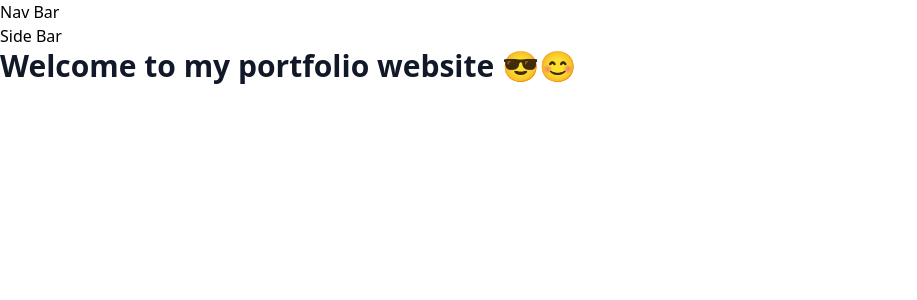
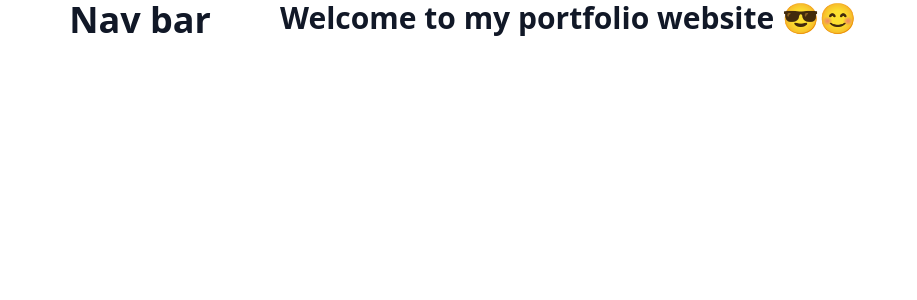
Before and after one commit to Moro-Afriyie/Portfolio, a Next.js app in the folder portfolio/: page / in a window 1280 px wide. Shown: the top 300 px of the page, without its empty margins (0-917 px from the left). Built offline with nearby package versions, Linux system fonts and the light colour scheme.

Commit message:
finish application layout

```diff
--- a/portfolio/components/Layout.tsx
+++ b/portfolio/components/Layout.tsx
@@ -1,6 +1,5 @@
 import * as React from 'react';
 import Navbar from './Navbar';
-import Sidebar from './Sidebar';
 
 interface ILayoutProps {
 	children: React.ReactNode;
@@ -8,12 +7,14 @@ interface ILayoutProps {
 
 const Layout: React.FunctionComponent<ILayoutProps> = ({ children }) => {
 	return (
-		<div>
-			<Navbar />
-			<div className="sidebar">
+		<div className="h-screen flex">
+			<header className="header h-full overflow-y-auto w-[17.5rem]">
+				<Navbar />
+			</header>
+			{/* <aside className="sidebar h-full  border-red-900  overflow-y-auto w-[17.5rem]">
 				<Sidebar />
-			</div>
-			<main className="body">{children}</main>
+			</aside> */}
+			<main className="main h-full flex-1 overflow-y-auto">{children}</main>
 		</div>
 	);
 };
--- a/portfolio/components/Navbar.tsx
+++ b/portfolio/components/Navbar.tsx
@@ -1,7 +1,11 @@
 import * as React from 'react';
 
 const Navbar: React.FunctionComponent = () => {
-	return <h1>Nav Bar</h1>;
+	return (
+		<div>
+			<h1 className="text-4xl text-center font-bold text-gray-900">Nav bar</h1>
+		</div>
+	);
 };
 
 export default Navbar;
--- a/portfolio/components/Sidebar.tsx
+++ b/portfolio/components/Sidebar.tsx
@@ -1,7 +1,11 @@
 import * as React from 'react';
 
 const Sidebar: React.FunctionComponent = () => {
-	return <h1>Side Bar</h1>;
+	return (
+		<div>
+			<h1 className="text-4xl text-center font-bold text-gray-900">Side bar</h1>
+		</div>
+	);
 };
 
 export default Sidebar;
```
